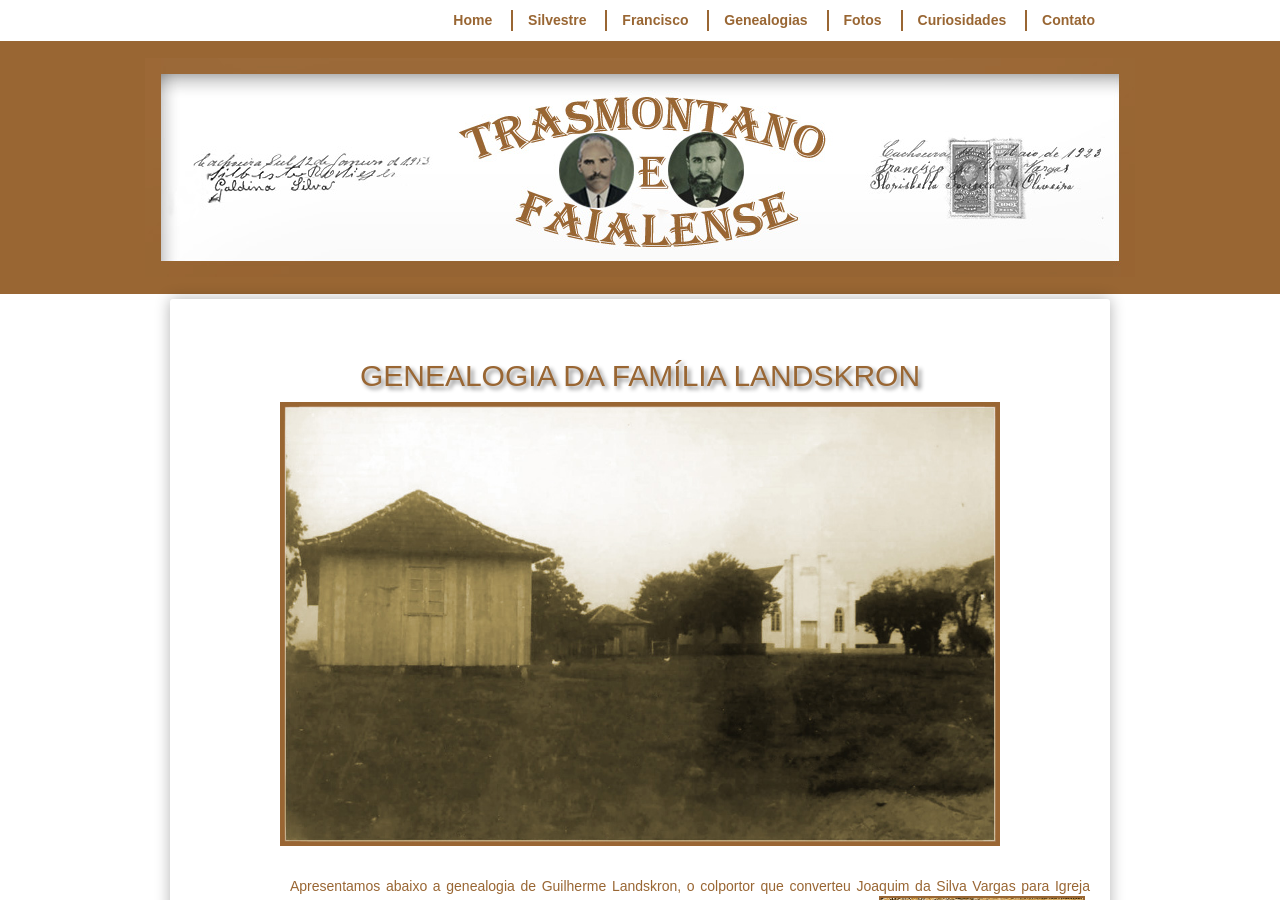
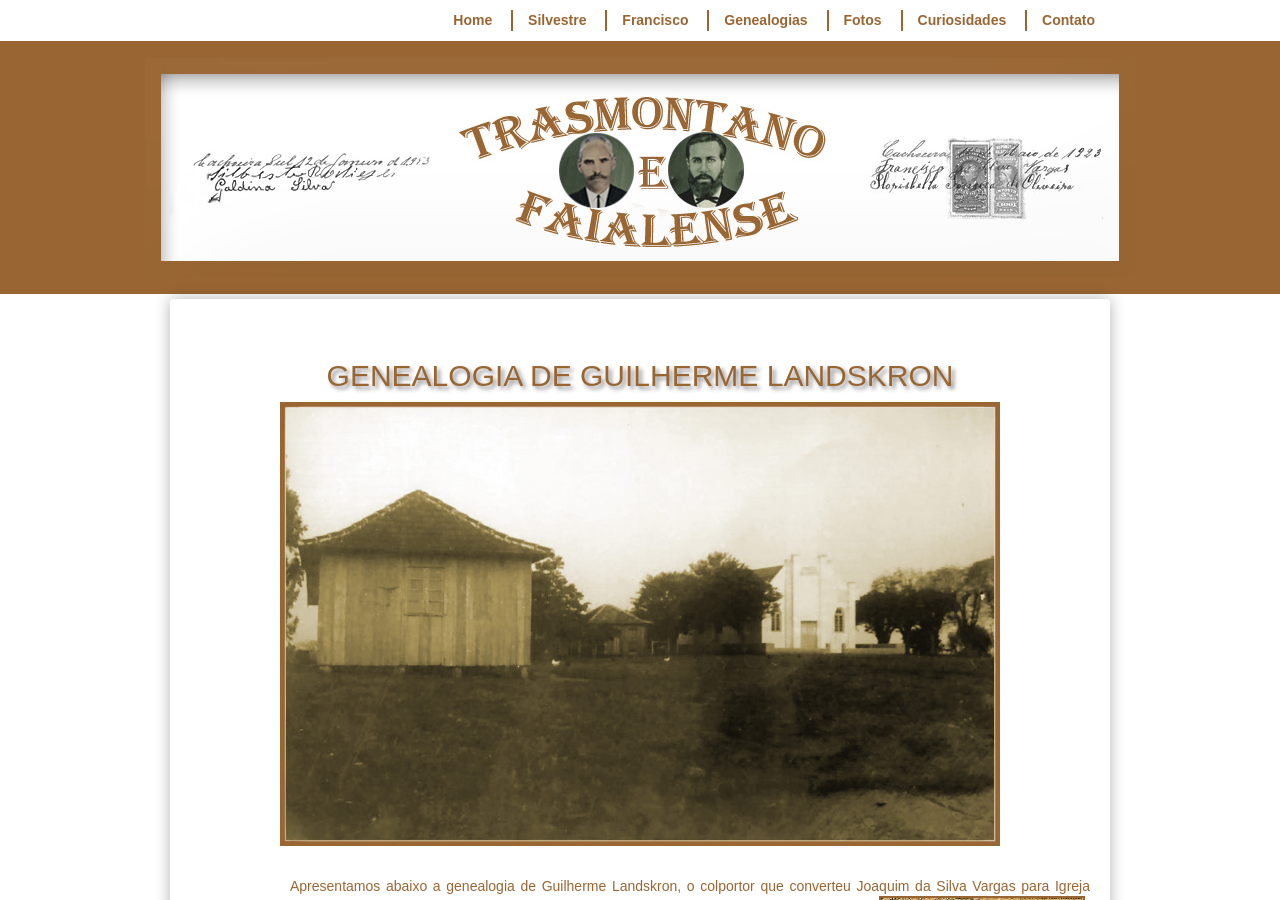
Before and after one commit to claudiovargas1955/claudiovargas1955.github.io, a Jekyll site: the page built from _pages/arvore-genealogica-de-guilherme landskron.html, in a window 1280 px wide and 900 px high. Built offline with Jekyll 4.4.1, drawn with Linux system fonts in a browser that asks for light colours; some web fonts are replaced.

Commit message:
Update arvore-genealogica-de-guilherme landskron.html

```diff
--- a/_pages/arvore-genealogica-de-guilherme landskron.html
+++ b/_pages/arvore-genealogica-de-guilherme landskron.html
@@ -83,7 +83,7 @@ h3{text-shadow: 3px 3px 4px #888;
 
 </style>
 
-<h2>GENEALOGIA DA FAMÍLIA LANDSKRON</h2>
+<h2>GENEALOGIA DE GUILHERME LANDSKRON</h2>
 <figure class="foto-legenda">
 <img class="esq2" style="float:center"; src="/images/IASD-Bosque.jpg" class="img-responsive" width="770px"  height="360px" align="center" title="";/><figcaption>
 <h3>Igreja Adventista do Bosque em 1938<br></h3>
```
